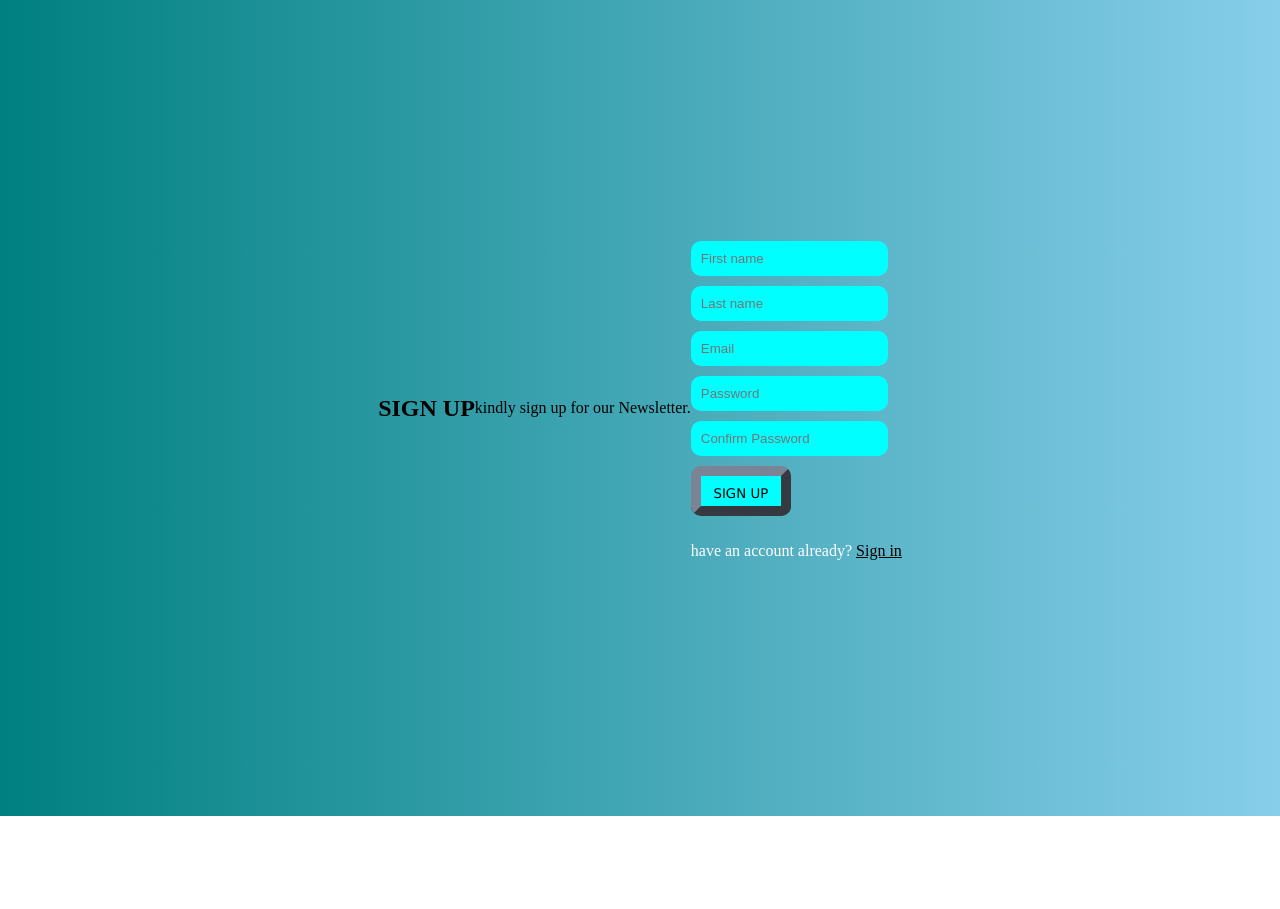
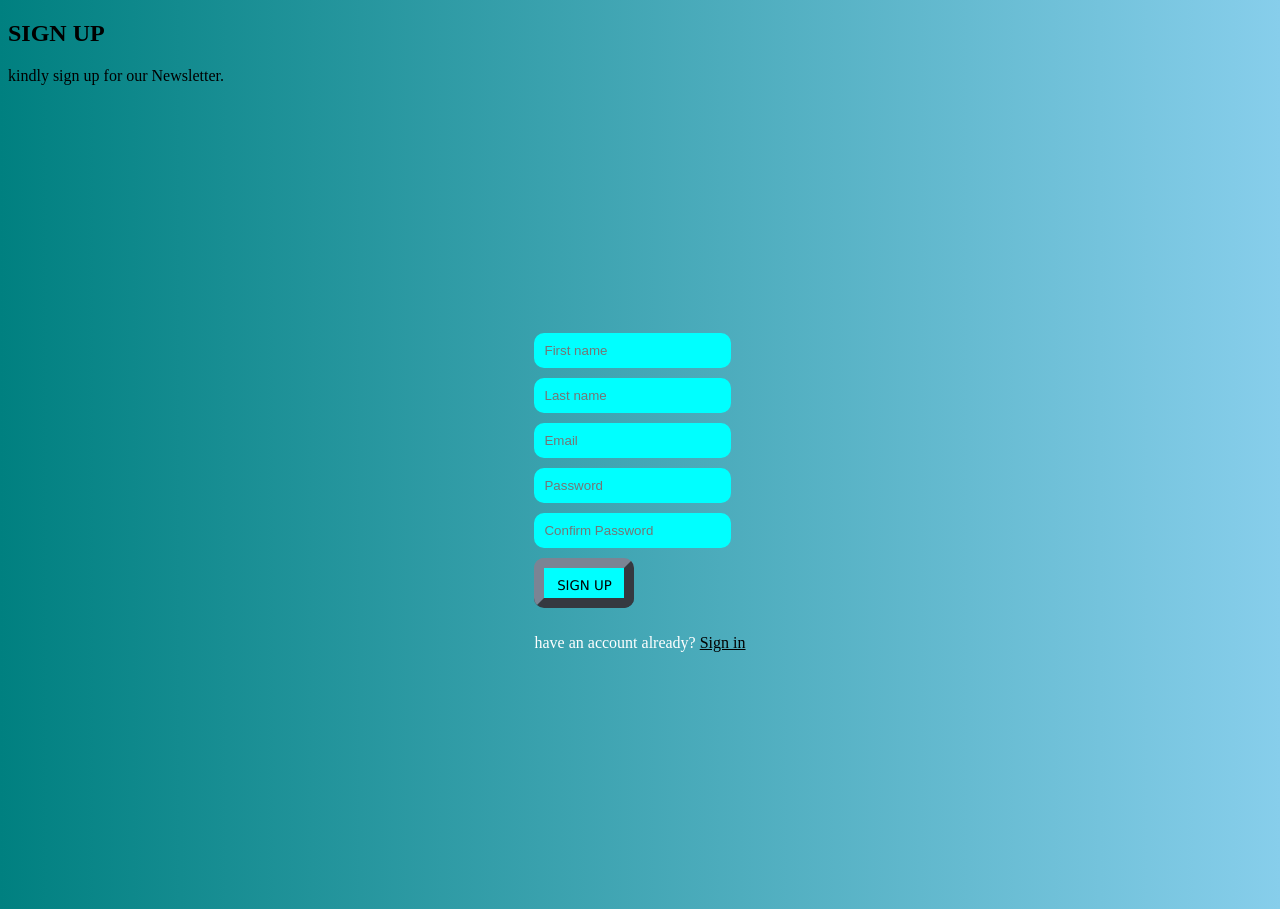
Before and after one commit to Halima231/Sign-Up-Page, a plain HTML site: page index.html in a window 1280 px wide. Before the commit the page ends 816 px from the top, so only its background shows below. Drawn offline with Linux system fonts and the light colour scheme.

Commit message:
justifying content

```diff
--- a/index.html
+++ b/index.html
@@ -8,9 +8,9 @@
 </head>
 <body>
     <section>
-        <div class="form-container">
-        <h1>SIGN UP</h1>
-        <p>kindly sign up for our Newsletter.</p>
+    <h1>SIGN UP</h1>
+    <p>kindly sign up for our Newsletter.</p>
+    <div class="form-container">
 <form>
      <input type="text" id="name" name="name" placeholder="First name" required><br>
      <input type="text" id="lastname" name="lastname" placeholder="Last name" required><br>
--- a/style.css
+++ b/style.css
@@ -3,7 +3,8 @@ body{
   background: linear-gradient(to right,teal, skyblue);
 }
 h1,p{
-  text-align: center;
+  justify-content: center;
+  align-content: center;
 }
 input{
   background-color: aqua;
```
